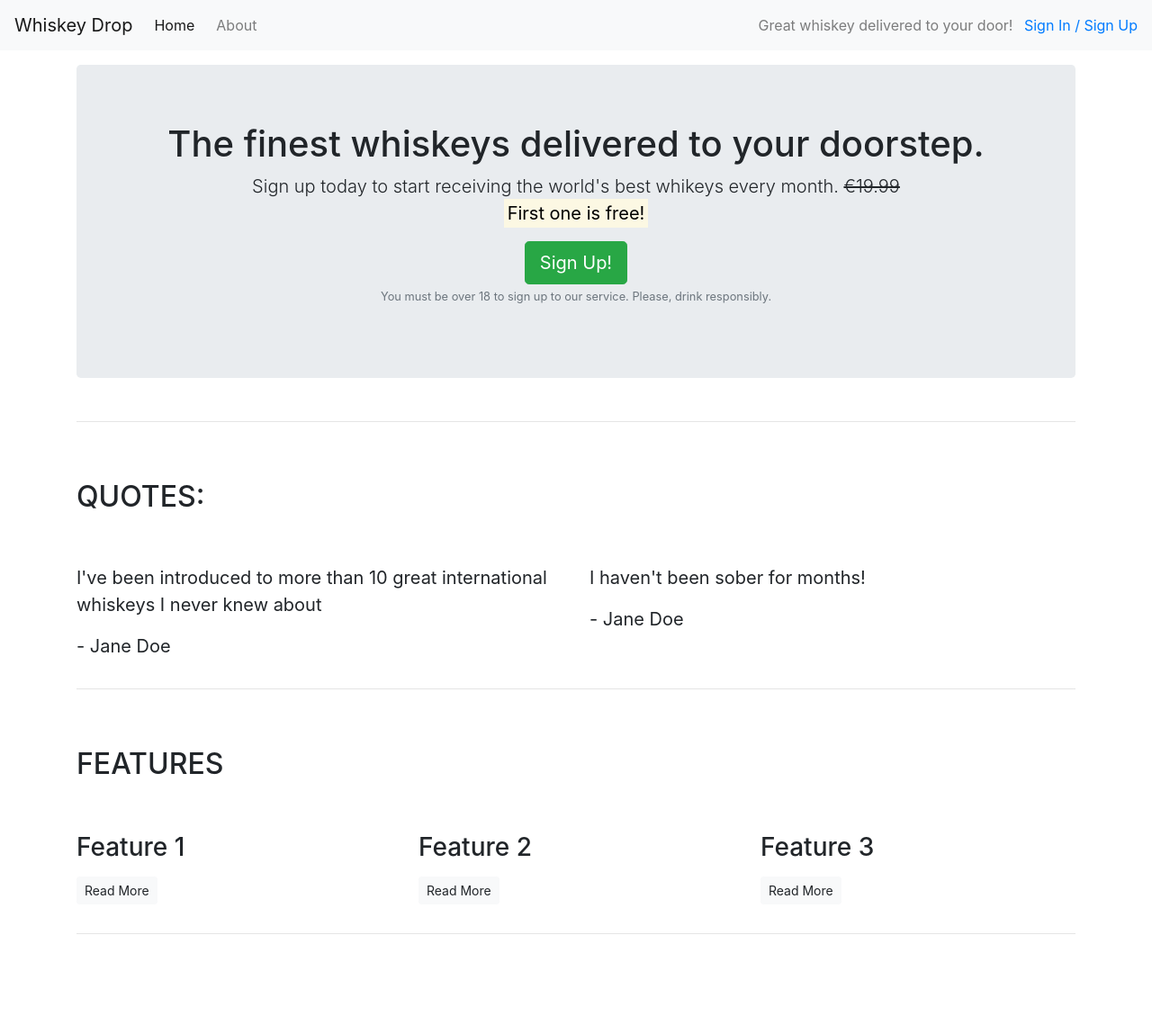
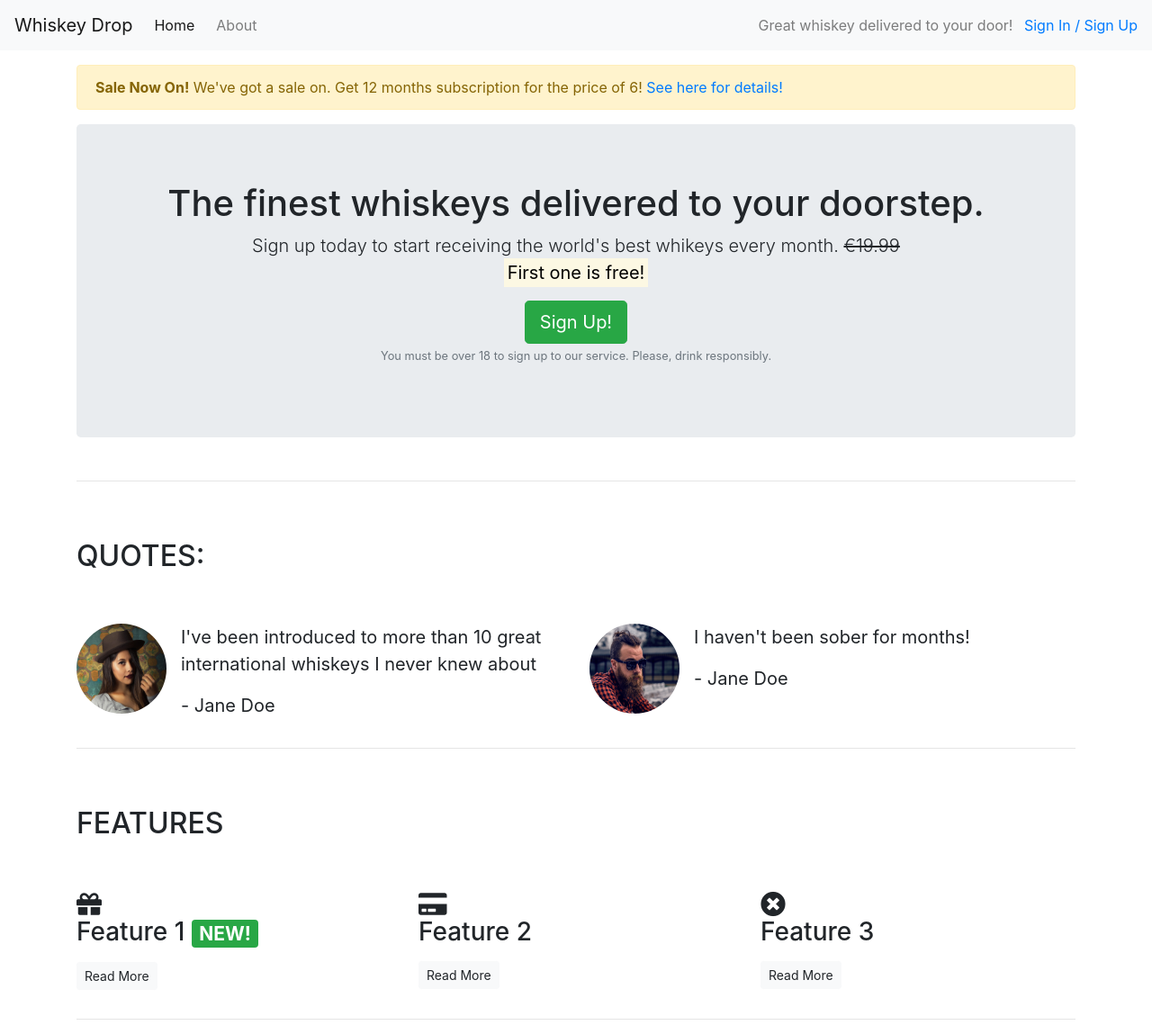
Before and after one commit to AlanOSheadev/bootstra-4, a plain HTML site: page index.html in a window 1280 px wide. Shown: the whole page at 90% size. Before the commit the page ends 1054 px from the top, so only its background shows below. Drawn offline with nearby package versions, Linux system fonts and the light colour scheme.

Commit message:
Icons added special offer added and styled

```diff
--- a/index.html
+++ b/index.html
@@ -7,6 +7,7 @@
     <title>Whiskey Drop | Taste a new whiskey every month</title>
     <link rel="stylesheet" href="https://stackpath.bootstrapcdn.com/bootstrap/4.4.1/css/bootstrap.min.css" integrity="sha384-Vkoo8x4CGsO3+Hhxv8T/Q5PaXtkKtu6ug5TOeNV6gBiFeWPGFN9MuhOf23Q9Ifjh" crossorigin="anonymous">
     <script src="https://stackpath.bootstrapcdn.com/bootstrap/4.4.1/js/bootstrap.min.js" integrity="sha384-wfSDF2E50Y2D1uUdj0O3uMBJnjuUD4Ih7YwaYd1iqfktj0Uod8GCExl3Og8ifwB6" crossorigin="anonymous"></script>
+    <link rel="stylesheet" href="https://use.fontawesome.com/releases/v5.8.1/css/all.css" integrity="sha384-50oBUHEmvpQ+1lW4y57PTFmhCaXp0ML5d60M1M7uH2+nqUivzIebhndOJK28anvf" crossorigin="anonymous"/>
 </head>
 <body>
     <nav class="navbar navbar-light bg-light navbar-expand-sm">
@@ -22,6 +23,12 @@
     </div>
 </nav>
     <article class="container mt-3">
+    <div class="row d-none d-sm-block">
+        <div class="col-12">
+            <div class="alert alert-warning"><strong>Sale Now On!</strong> We've got a sale on. Get 12 months subscription for the price of 6! <a href="">See here for details!</a>
+            </div>
+        </div>
+    </div>
     <!-- Callout -->
     <div class="row">
         <div class="col-12">
@@ -49,16 +56,30 @@
     </div>
     <div class="row">
         <div class="col-12 col-md-6">
+            <div class="media">
+            <div class="d-none d-sm-block">
+                <img src="images/girl-image.png" class="rounded-circle mr-3" height=100 width=100>
+            </div>
+                <div class="media-body">
                     <blockquote class="blockquote">
                     <p>I've been introduced to more than 10 great international whiskeys I never knew about<p>
                     <p>- Jane Doe</p>
                     </blockquote>
                 </div>
+            </div>
+        </div>
              <div class="col-12 col-md-6">
+                <div class="media">
+                <div class="d-none d-sm-block">
+                    <img src="images/guy-image.png" class="rounded-circle mr-3" height=100 width=100>
+                </div>
+                    <div class="media-body">
                     <blockquote class="blockquote">
                     <p>I haven't been sober for months!</p>
                     <p>- Jane Doe</p>
                     </blockquote>
+                </div>
+            </div>
         </div>
     </div>
 </section>
@@ -75,21 +96,21 @@
 <div class="row">
     <div class="col-12 col-md-6 col-lg-4">
         <div class="feature">
-            <h3>Feature 1</h3>
+            <h3><i class="fas fa-gift d-none d-sm-block"></i> Feature 1 <span class="badge badge-success">NEW!</span></h3>
             <p></p>
             <p><a class="btn btn-sm btn-light" href="">Read More</a></p>
         </div>
     </div>
     <div class="col-12 col-md-6 col-lg-4">
         <div class="feature">
-            <h3>Feature 2</h3>
+            <h3><i class="fas fa-credit-card d-none d-sm-block"></i> Feature 2</h3>
             <p></p>
             <p><a class="btn btn-sm btn-light" href="">Read More</a></p>
         </div>
     </div>
     <div class="col-12 d-md-none d-lg-block col-lg-4">
         <div class="feature">
-            <h3>Feature 3</h3>
+            <h3><i class="fas fa-times-circle d-none d-sm-block"></i> Feature 3</h3>
             <p></p>
             <p><a class="btn btn-sm btn-light" href="">Read More</a></p>
         </div>
```
Also changed, not shown: images/girl-image.png (added), images/guy-image.png (added). Lines whose indentation alone changed are shown as unchanged.
